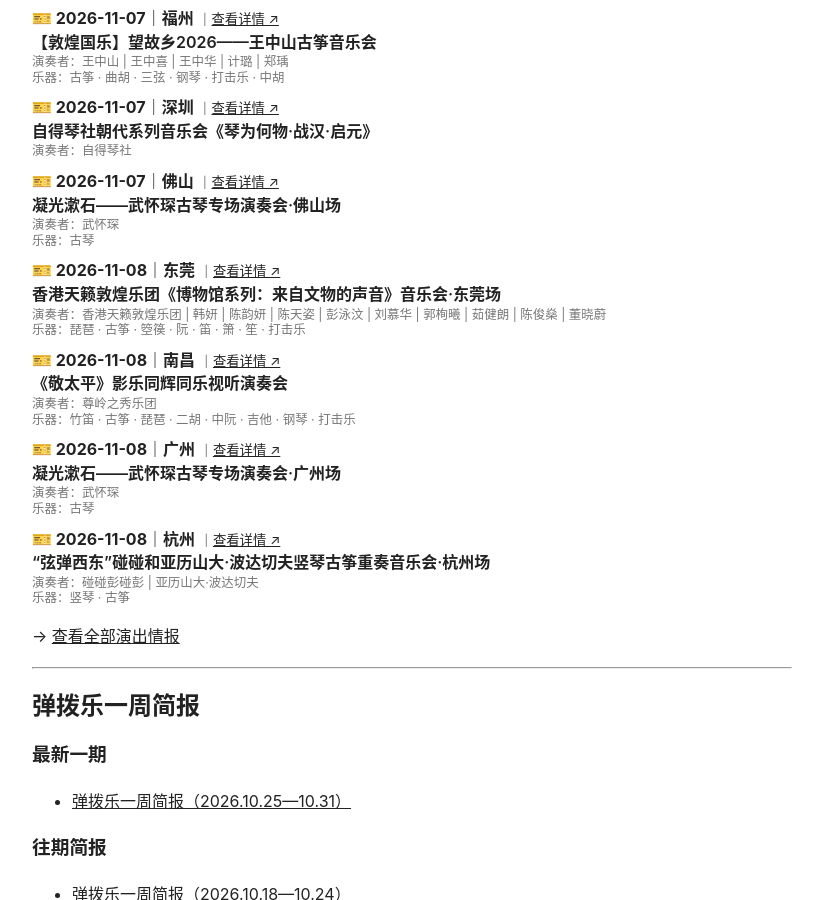
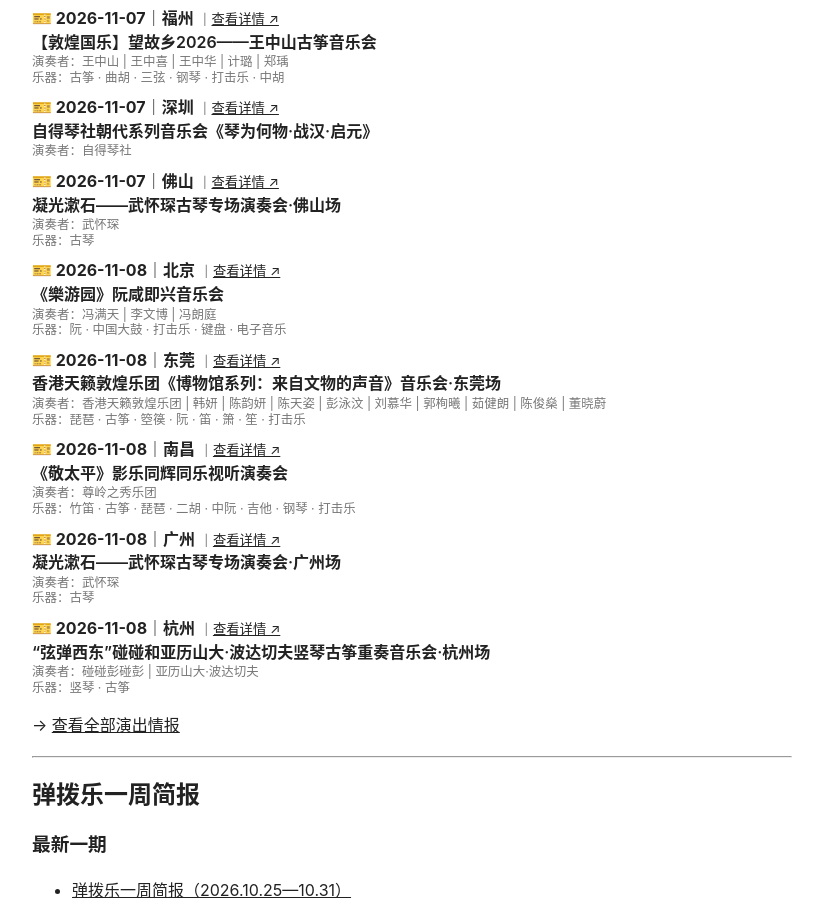
Before and after one commit to KeenKwok/boxianji, a Jekyll site: the page built from index.md, in a window 1280 px wide and 900 px high, scrolled down 739 px. Shown: the whole window, without its empty margins (228-1051 px from the left). Built offline with Jekyll 4.4.1, drawn with Linux system fonts in a browser that asks for light colours.

Commit message:
更新 attention.yml

```diff
--- a/_data/attention.yml
+++ b/_data/attention.yml
@@ -1,3 +1,19 @@
+- id: "20261108-beijing-yueyouyuan-fengmantian-ruan-improv"
+  date: "2026-11-08"
+  city: "北京"
+  title: "《樂游园》阮咸即兴音乐会"
+  performers:
+    - "冯满天"
+    - "李文博"
+    - "冯朗庭"
+  instruments:
+    - "阮"
+    - "中国大鼓"
+    - "打击乐"
+    - "键盘"
+    - "电子音乐"
+  link: "https://mp.weixin.qq.com/s/hHRODe4GHNMpaMisu4jsmw"
+
 - id: "20261108-dongguan-tianlai-dunhuang-museum-sounds"
   date: "2026-11-08"
   city: "东莞"
```
